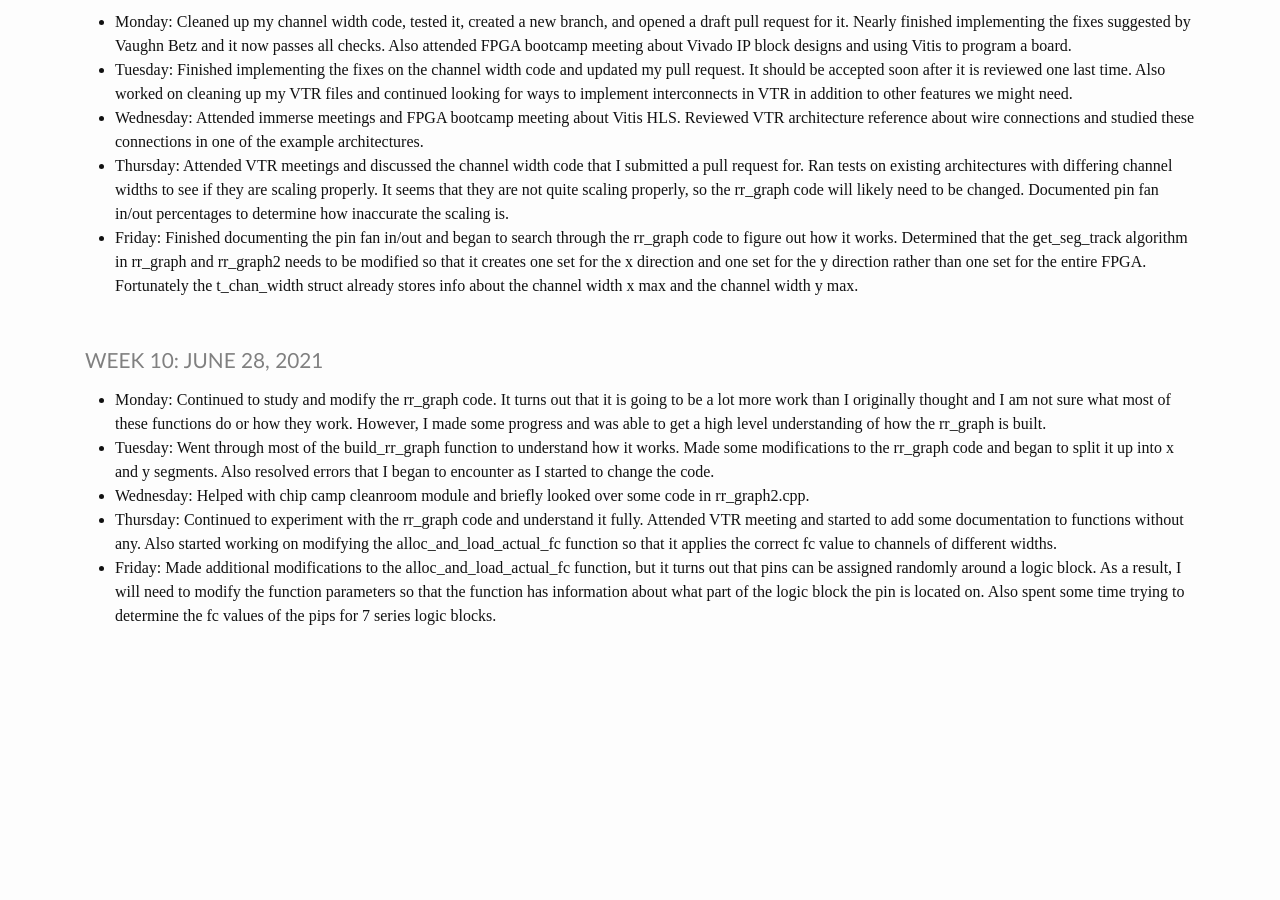
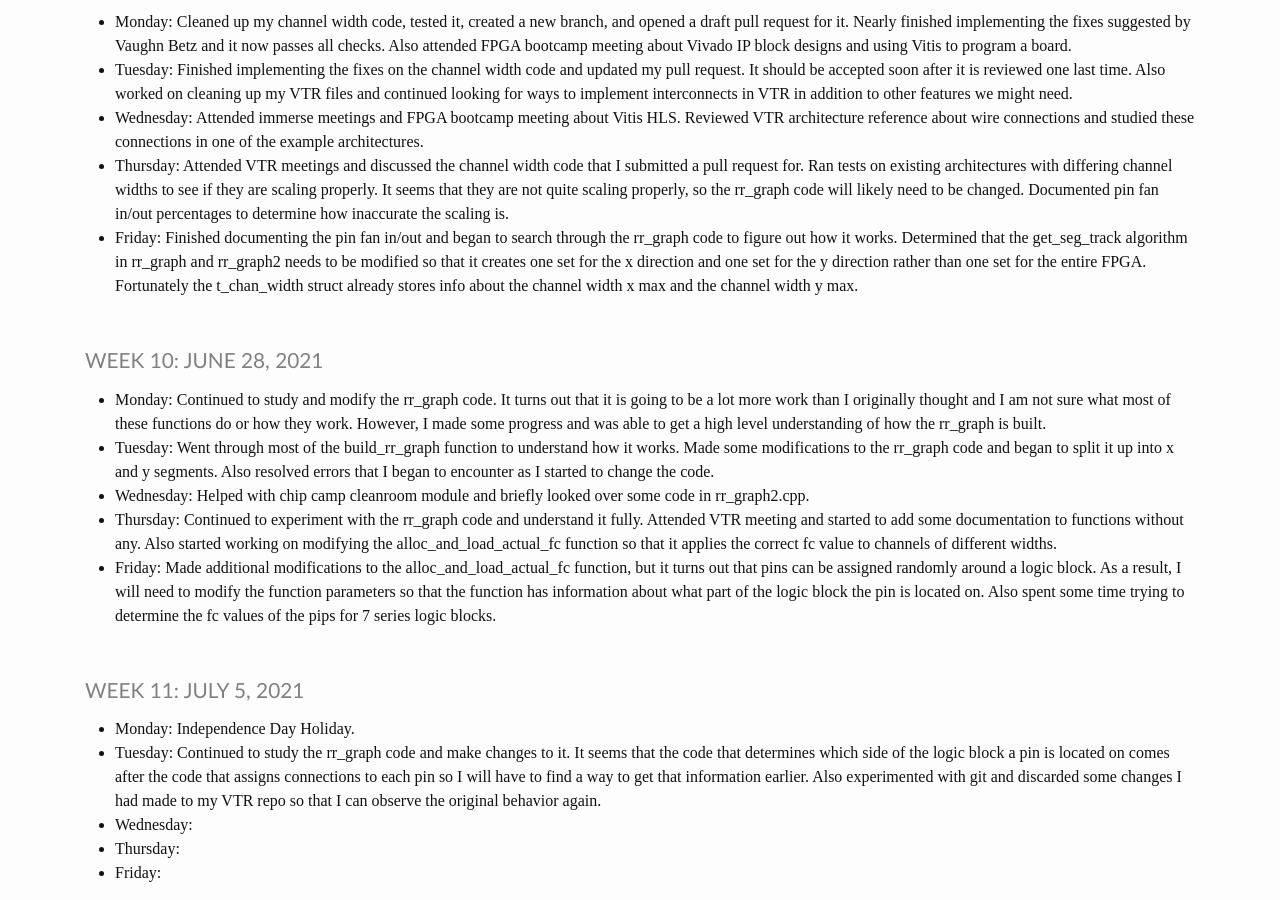
Before and after one commit to heinerb1/heinerb1.github.io, a Jekyll site: the page built from _pages/log.md, in a window 1280 px wide and 900 px high, scrolled down 2844 px. Built offline with Jekyll 4.4.1, drawn with Linux system fonts in a browser that asks for light colours; before the commit the page ends 3487 px from its top, so only the background shows below that.

Commit message:
7/6 Update

```diff
--- a/_pages/log.md
+++ b/_pages/log.md
@@ -173,3 +173,14 @@ title: IMMERSE Log
               assigned randomly around a logic block. As a result, I will need to modify the function parameters so that
               the function has information about what part of the logic block the pin is located on. Also spent some time
               trying to determine the fc values of the pips for 7 series logic blocks.
+
+### Week 11: July 5, 2021
+
+* **Monday**: Independence Day Holiday.
+* **Tuesday**: Continued to study the rr_graph code and make changes to it. It seems that the code that determines which
+               side of the logic block a pin is located on comes after the code that assigns connections to each pin so
+               I will have to find a way to get that information earlier. Also experimented with git and discarded some
+               changes I had made to my VTR repo so that I can observe the original behavior again.
+* **Wednesday**:
+* **Thursday**:
+* **Friday**:
```
